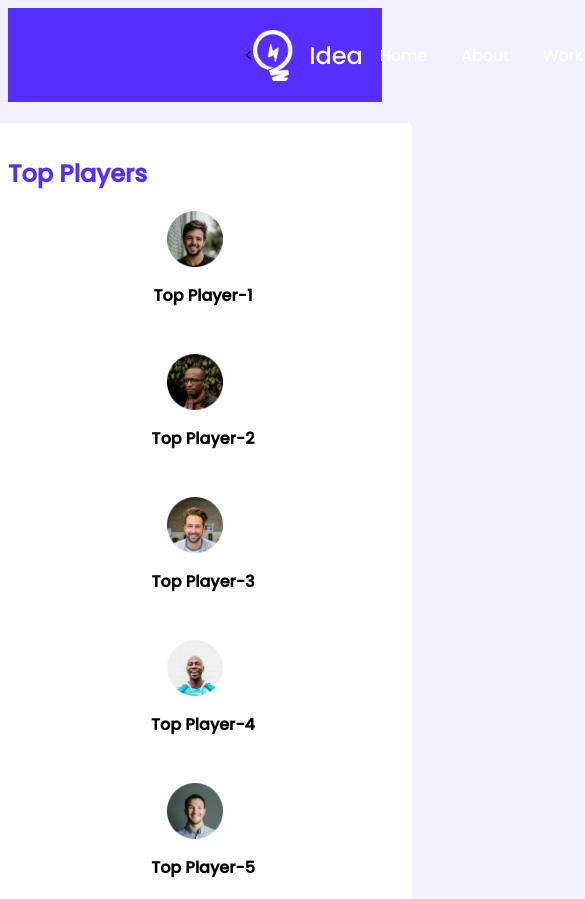
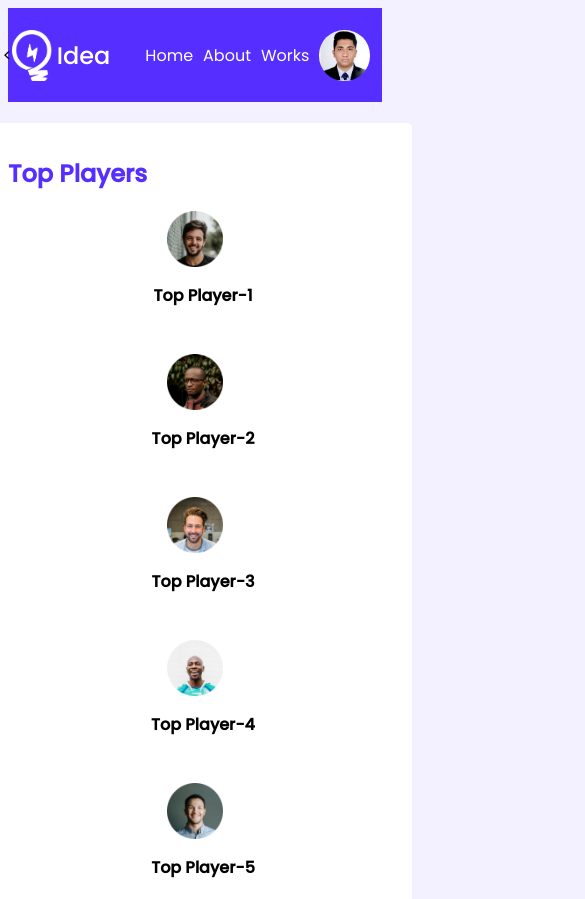
Before and after one commit to nahidn228/leader-board-css3, a plain HTML site: page index.html in a window 390 px wide. Shown: the top 899 px of the page, 585 px wide, since content can reach past the window. Drawn offline with Linux system fonts and the light colour scheme.

Commit message:
responsive

```diff
--- a/styles/style.css
+++ b/styles/style.css
@@ -170,6 +170,28 @@ hr {
           Mobile devices
 ...........................*/
 @media only screen and (max-width: 687px) {
+  .navigation {
+    width: 100%;
+    display: flex;
+    justify-content: center;
+  }
+  .logo {
+    display: flex;
+    justify-content: center;
+  }
+  .menu {
+    margin-left: 30px;
+  }
+  .menu a {
+    margin: 5px;
+  }
+  .menu img {
+    margin-left: 5px;
+  }
+  h4 {
+    margin-left: 5px;
+  }
+
   .container {
     width: 100%;
   }
@@ -196,6 +218,12 @@ hr {
           Tablate devices
 ...........................*/
 @media only screen and (min-width: 688px) and (max-width: 992px) {
+  .navigation {
+    width: 100%;
+    display: flex;
+    justify-content: center;
+  }
+
   .container {
     width: 100%;
   }
```
